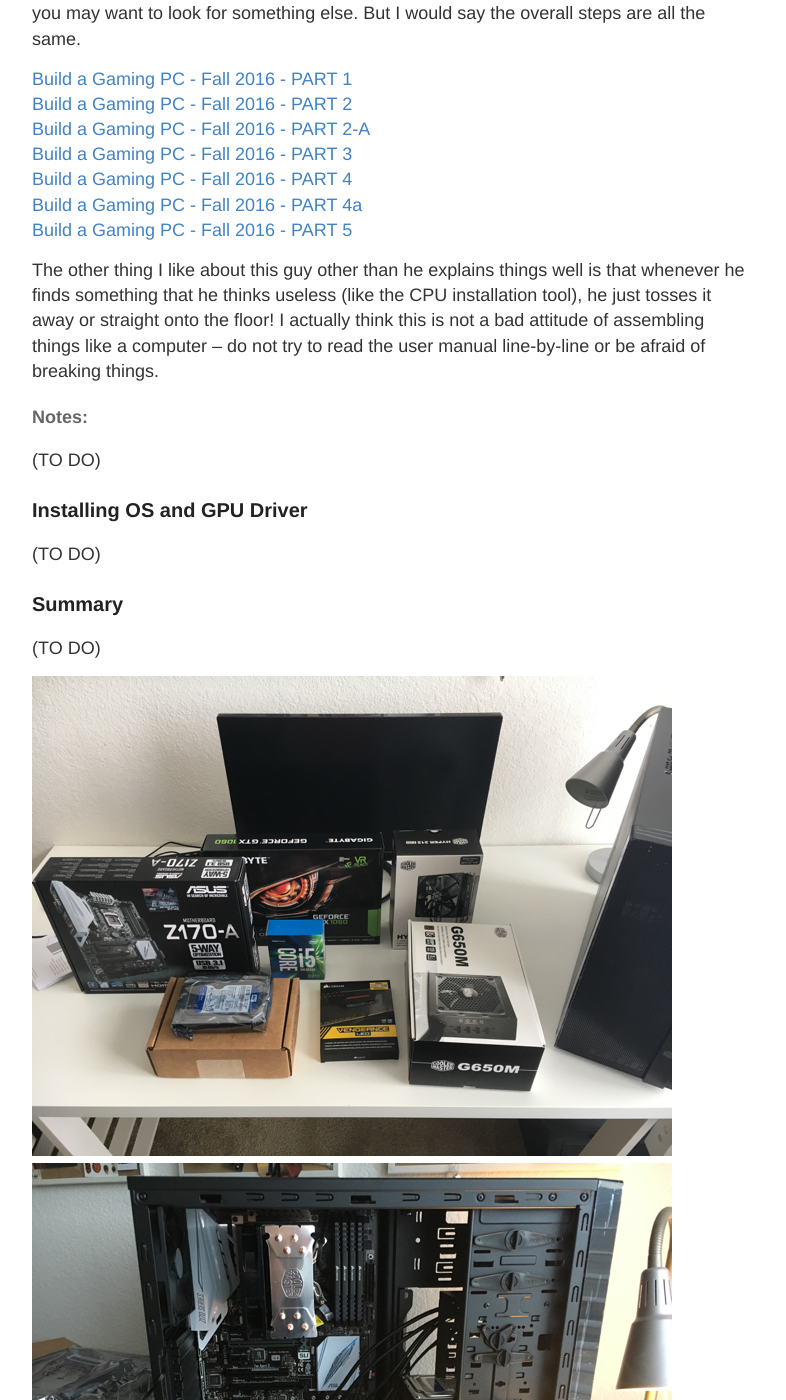
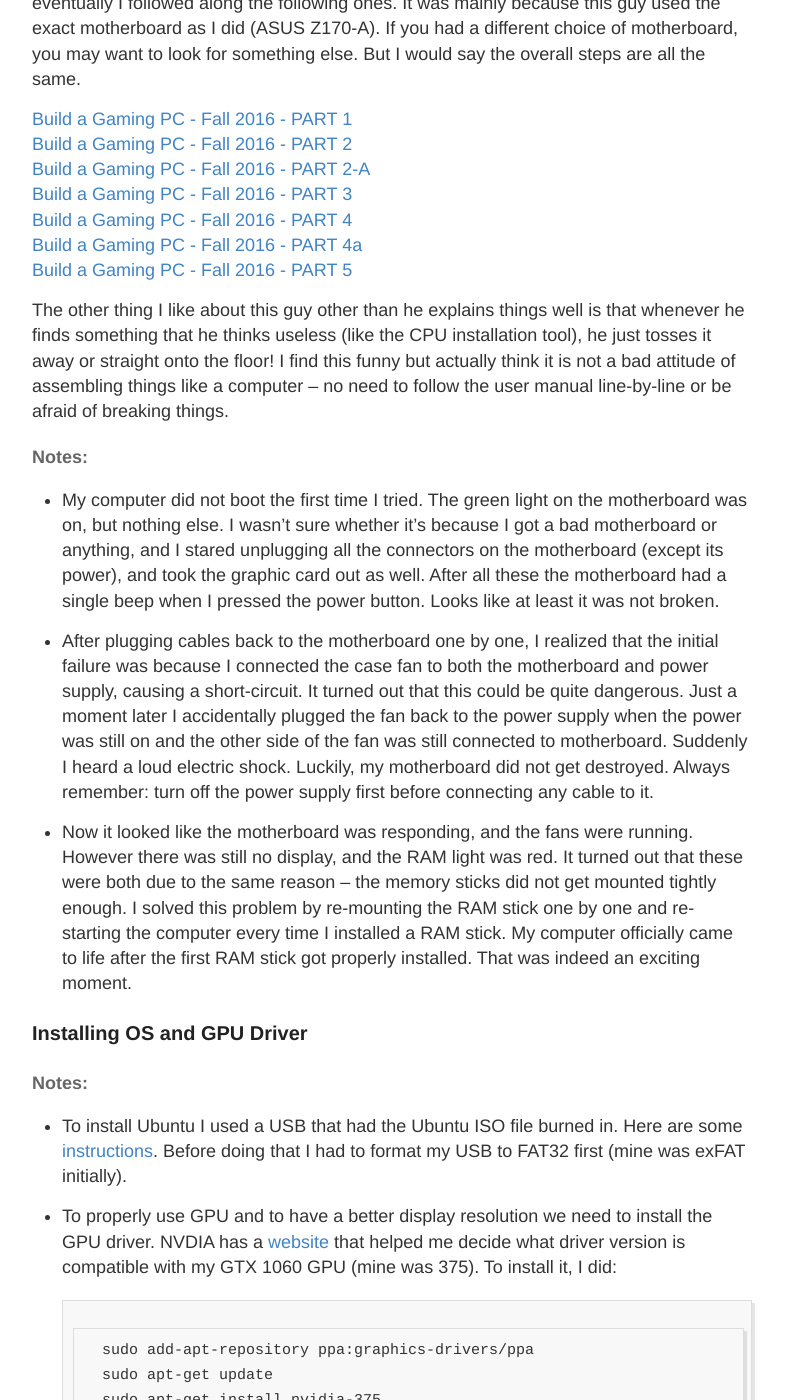
Before and after one commit to XiaoxiaoWang87/xiaoxiaowang87.github.io, a Jekyll site: the page built from _posts/2017-03-01-build_a_pc.md, in a window 1280 px wide and 1400 px high, scrolled down 1510 px. Shown: the whole window, without its empty margins (248-1034 px from the left). Built offline with Jekyll 4.4.1, drawn with Linux system fonts in a browser that asks for light colours; comment, search, counter and statistics services are not loaded; some of the changed text lies outside the part shown.

Commit message:
new blog post

````diff
--- a/_posts/2017-03-01-build_a_pc.md
+++ b/_posts/2017-03-01-build_a_pc.md
@@ -24,11 +24,12 @@ All I did later was tweaking the choices of different parts to accommodate my ne
 | Case          |[Cooler Master N400 - Mid Tower](https://www.amazon.com/gp/product/B00DKXXBU0/ref=oh_aui_detailpage_o01_s00?ie=UTF8&psc=1)       |     $50 |
 | Total         |       |     $1,317 |
 
-I went over $1,000 mainly because I bought the 64GB RAM as opposed to 8GB in the article above. Despite that RAM has apparently gotten cheaper over the years, it is still one of the most expensive parts of a computer.
+I went over $1,000 mainly because I bought the 64GB RAM as opposed to the 8GB one. Despite that RAM has apparently gotten cheaper over the years, it is still one of the most expensive parts of a computer.
 
 
 #### Notes:
-  * Machine learning tasks especially feature engineering done on a non-distributed system can cost a lot of memory. Tools like [SFrame](https://github.com/turi-code/SFrame) in Python can mitigate this problem by doing out-of-core processing and using more disk space. However, if you often do analyses in Pandas, a dataset with 10,000,000 rows and thousands of columns will blow up all the 64GB RAM space.
+  * Machine learning tasks especially feature engineering done on a non-distributed system can cost a lot of memory. If you often do analyses in Pandas, a dataset with 10,000,000 rows and thousands of columns will probably blow up all the 64GB RAM space. When you have a small RAM, an alternative is to use tools like [SFrame](https://github.com/turi-code/SFrame) which nicely mitigates the problem by doing out-of-core processing and uses more disk space instead.
+
   * The [ASUS Mini ITX DDR4 LGA 1151 B150I PRO GAMING](https://www.asus.com/us/Motherboards/B150I-PRO-GAMING-WIFI-AURA/) motherboard only supports up to 32GB of RAM and one GPU. Eventually I decided on Z170-A which supports up to 64GB of RAM and multi-GPUs.
 
 
@@ -44,18 +45,43 @@ I've checked out a couple of instruction videos made by different persons on You
 [Build a Gaming PC - Fall 2016 - PART 4a](https://www.youtube.com/watch?v=27z3EJLAbn0&t=103s)
 [Build a Gaming PC - Fall 2016 - PART 5](https://www.youtube.com/watch?v=WSmCFIkjgko)
 
-The other thing I like about this guy other than he explains things well is that whenever he finds something that he thinks useless (like the CPU installation tool), he just tosses it away or straight onto the floor! I actually think this is not a bad attitude of assembling things like a computer -- do not try to read the user manual line-by-line or be afraid of breaking things.
+The other thing I like about this guy other than he explains things well is that whenever he finds something that he thinks useless (like the CPU installation tool), he just tosses it away or straight onto the floor! I find this funny but actually think it is not a bad attitude of assembling things like a computer -- no need to follow the user manual line-by-line or be afraid of breaking things.
 
 #### Notes:
-(TO DO)
+  * My computer did not boot the first time I tried. The green light on the motherboard was on, but nothing else. I wasn't sure whether it's because I got a bad motherboard or anything, and I stared unplugging all the connectors on the motherboard (except its power), and took the graphic card out as well. After all these the motherboard had a single beep when I pressed the power button. Looks like at least it was not broken.
+
+  * After plugging cables back to the motherboard one by one, I realized that the initial failure was because I connected the case fan to both the motherboard and power supply, causing a short-circuit. It turned out that this could be quite dangerous. Just a moment later I accidentally plugged the fan back to the power supply when the power was still on and the other side of the fan was still connected to motherboard. Suddenly I heard a loud electric shock. Luckily, my motherboard did not get destroyed. Always remember: turn off the power supply first before connecting any cable to it.
+
+  * Now it looked like the motherboard was responding, and the fans were running. However there was still no display, and the RAM light was red. It turned out that these were both due to the same reason -- the memory sticks did not get mounted tightly enough. I solved this problem by re-mounting the RAM stick one by one and re-starting the computer every time I installed a RAM stick. My computer officially came to life after the first RAM stick got properly installed. That was indeed an exciting moment.
+
+
 
 ### Installing OS and GPU Driver
 
- (TO DO)
+#### Notes:
+  * To install Ubuntu I used a USB that had the Ubuntu ISO file burned in. Here are some [instructions](https://www.ubuntu.com/download/desktop/create-a-usb-stick-on-macos). Before doing that I had to format my USB to FAT32 first (mine was exFAT initially).
+
+  * To properly use GPU and to have a better display resolution we need to install the GPU driver. NVDIA has a [website](http://www.nvidia.com/Download/index.aspx) that helped me decide what driver version is compatible with my GTX 1060 GPU (mine was 375). To install it, I did:
+  ```
+  sudo add-apt-repository ppa:graphics-drivers/ppa
+  sudo apt-get update
+  sudo apt-get install nvidia-375
+  ```
+  However, after doing this and rebooting my system I found I can no longer log-in. I struggled a long time here to look for answers. One way to log-in was to delete the NVDIA driver completely by doing:
+  ```
+  Press Ctrl + Alt + F1
+  sudo apt-get purge nvidia-*
+  ```
+  But this is not the point. The point is we want to have the driver installed and also be able to log-in correctly. After spending several hours and almost trying everything on-line, I finally found a way out:
+
+    * Go to the BIOS mode, under the Secure Boot menu, select "Other OS" (for me the default setting there was Windows..).
+
+    I still don't understand why this worked it did work for me.
+
 
 ### Summary
 
- (TO DO)
+I'm very happy about the performance of my computer so far. It is the most powerful one out of all computers I ever owned. Here are some photos I took during the installation.
 
 ![_config.yml](/images/2017-03-01-build_a_pc/IMG_0730.jpg)
 ![_config.yml](/images/2017-03-01-build_a_pc/IMG_0737.jpg)
````
